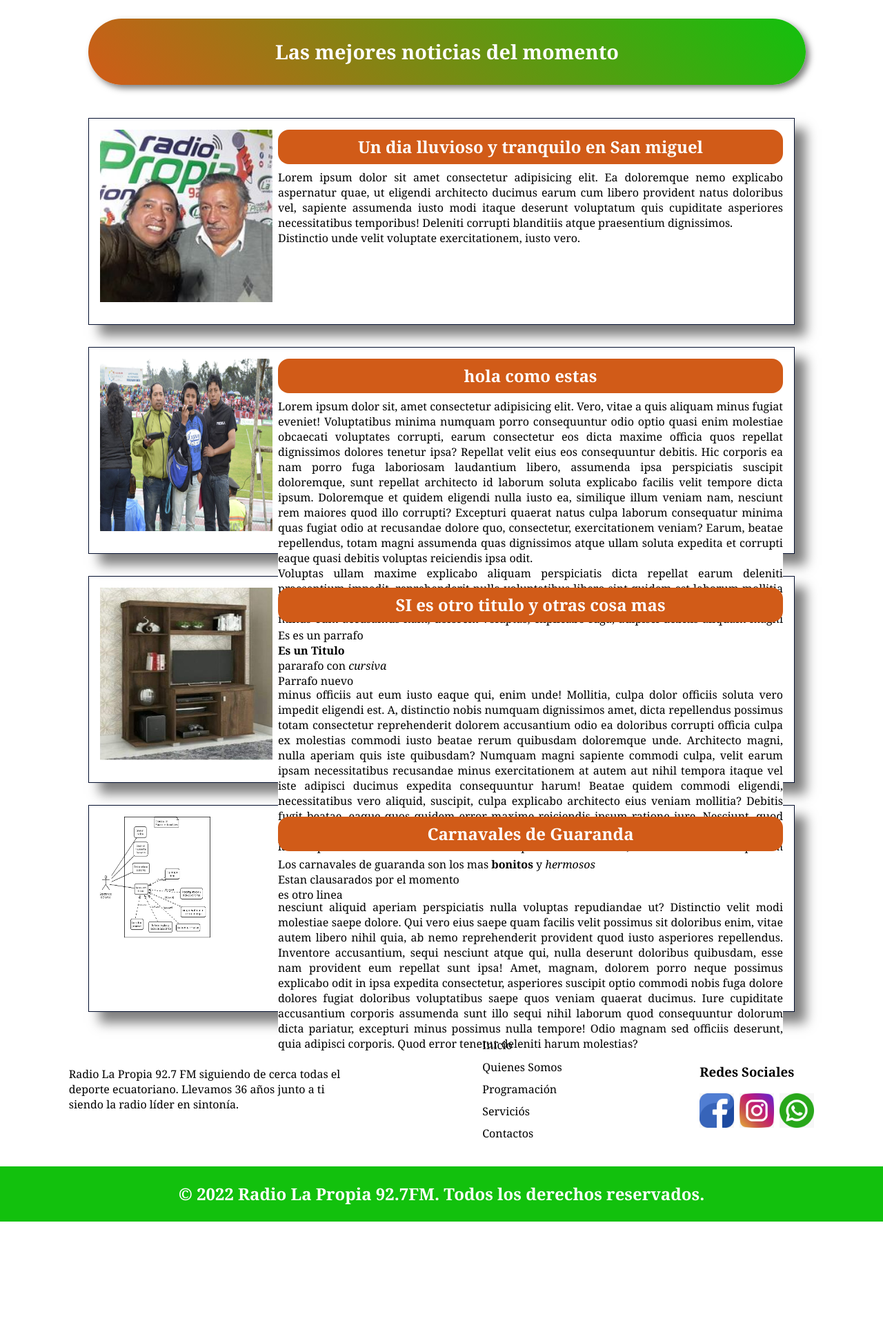
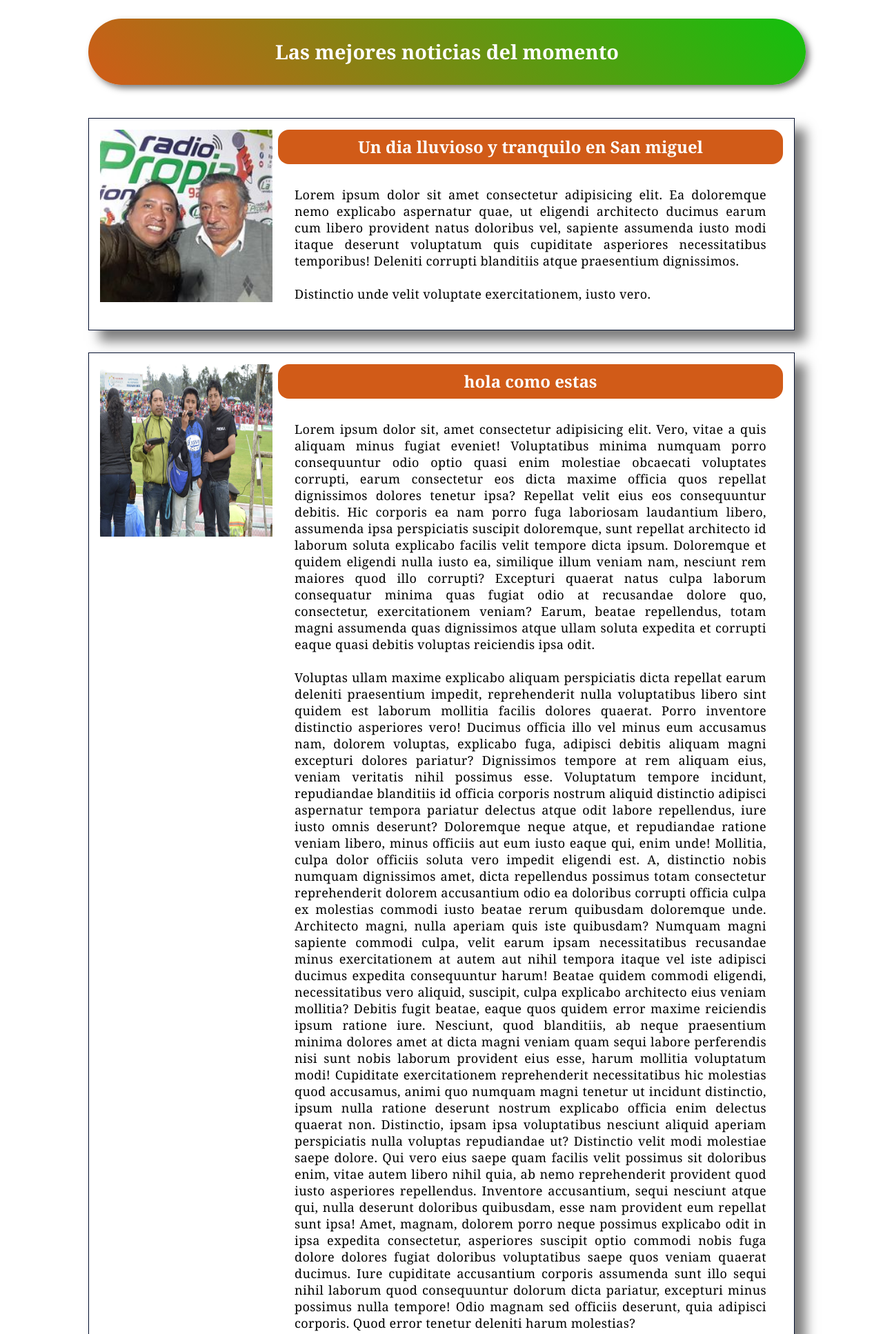
Before and after one commit to Jerson-Chimbo/Radio-la-Propia92.7Fm, a PHP site: page / in a window 1280 px wide. Shown: the part 1618-3552 px from the top of the page at 69% size. Before the commit the page ends 3389 px from the top, so only its background shows below. Run offline with PHP 8.4, Linux system fonts and the light colour scheme; some libraries are stand-ins or nearby versions.

Commit message:
soluciones del layout

```diff
--- a/public/css/base.css
+++ b/public/css/base.css
@@ -8,4 +8,5 @@
     --paddig-3: 1.5rem;
     --box-shadow: 5px 5px 10px rgba(0,0,0,0.5);
     --tipografia: Georgia, 'Times New Roman', Times, serif;
+    --tipografia2: Verdana 'Times New Roman', Times, serif;
 }
--- a/public/css/layout.css
+++ b/public/css/layout.css
@@ -301,13 +301,24 @@ margin-top: 1rem;
 }
 .noticias > article > div> p{
     background-color: white;
-    width: 100%;
-    /* grid-column: columna2/fin-columna;
-    grid-row: fila2/fin-fila; */
-    grid-area: par;
     margin: 0;
     padding: 0;
+    margin-top: -1.5rem;
     text-align: justify;
+    letter-spacing: 0.025rem;
+    font-size: 18px;
+    padding: var(--paddig-3);
+    font-family: var(--tipografia2);
+
+}
+.noticias > article > div> p:first-child{
+    margin-top: 0;
+
+}
+
+.noticias > article > div{
+    width: 100%;
+    grid-area: par;
 }
 .footer{
     width: 100%;
```
